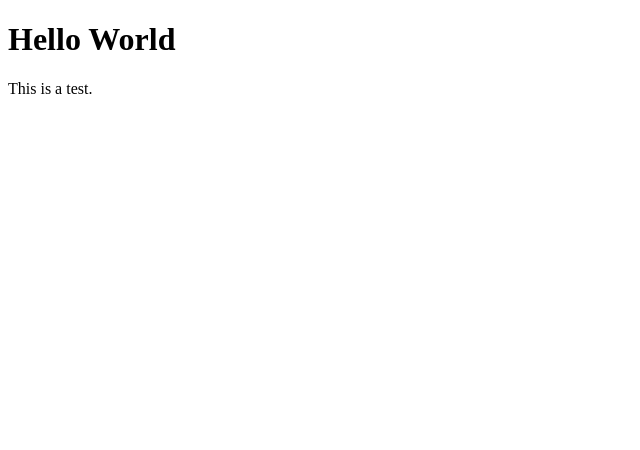
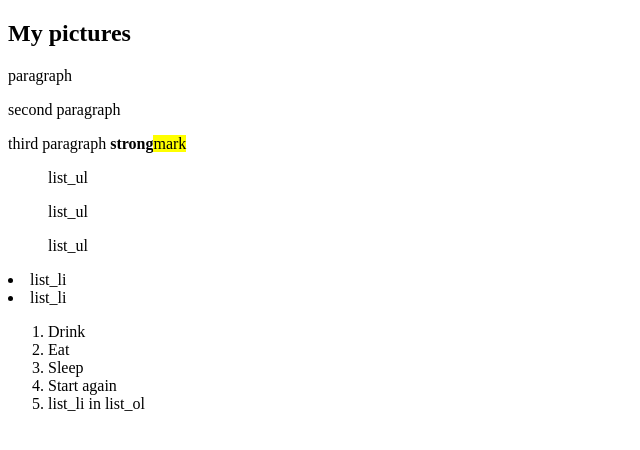
Before and after one commit to amelienv/amelienv.github.io, a plain HTML site: page index.html in a window 1280 px wide. Shown: the whole page, without its empty margins (0-640 px from the left). Drawn offline with Linux system fonts and the light colour scheme.

Commit message:
Update index.html

```diff
--- a/index.html
+++ b/index.html
@@ -1,10 +1,26 @@
 <!DOCTYPE html>
 <html>
 	<head>
-		<title>This is the title.</title>
+		<!-- Comment -->
+		<title>Amélien</title>
+		<meta charset="utf-8" />
 	</head>
 	<body>
-		<h1>Hello World</h1>
-		<p>This is a test.</p>
+		<h2>My pictures</h2>
+		<p>paragraph</p>
+		<p>second paragraph</p>
+		<p>third paragraph <strong>strong</strong><mark>mark</mark></p>
+		<ul>list_ul</ul>
+		<ul>list_ul</ul>
+		<ul>list_ul</ul>
+		<li>list_li</li>
+		<li>list_li</li>
+		<ol>
+			<li>Drink</li>
+			<li>Eat</li>
+			<li>Sleep</li>
+			<li>Start again</li>
+			<li>list_li in list_ol</li>
+		</ol>
 	</body>
 </html>
```
